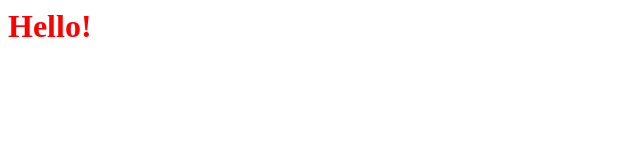
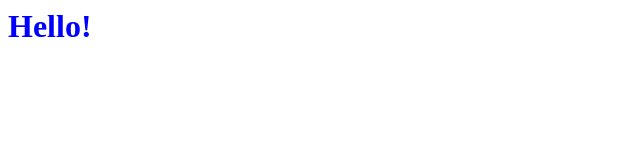
Before and after one commit to SnatashaS/bruno, a plain HTML site: page index.html in a window 1280 px wide. Shown: the whole page, without its empty margins (0-640 px from the left). Drawn offline with Linux system fonts and the light colour scheme.

Commit message:
color blue

```diff
--- a/index.html
+++ b/index.html
@@ -1 +1 @@
-<h1 style="color:red;">Hello!</h1>
+<h1 style="color:blue;">Hello!</h1>
```
